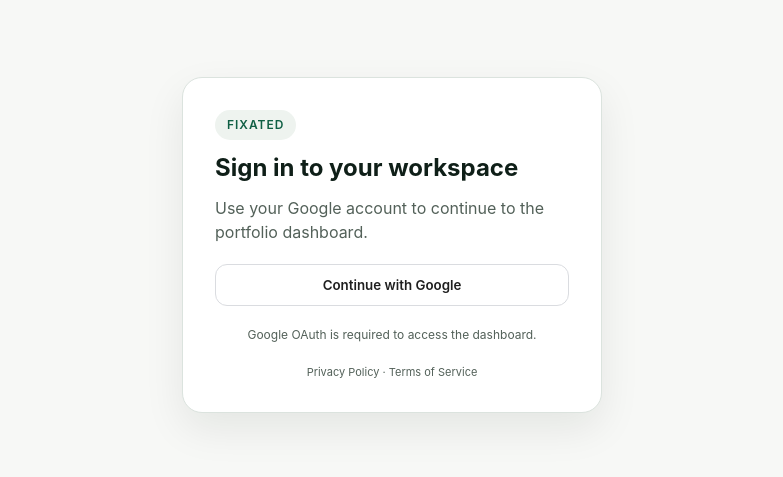
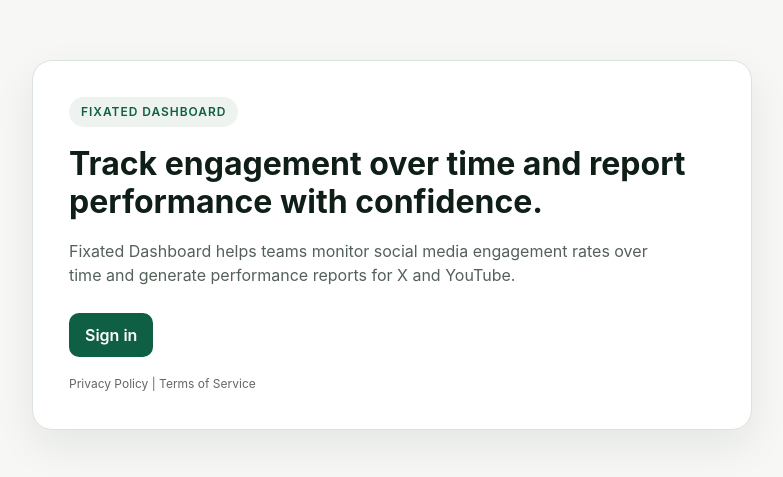
Before and after one commit to tranbrandon1233/Fixated, a React (Vite) app: page / in a window 1280 px wide. Before the commit this address led to /login. Shown: the part 155-632 px from the top of the page, without its empty margins (248-1031 px from the left). Built offline with nearby package versions, Linux system fonts and the light colour scheme; no server answers.

Commit message:
add homepage

```diff
--- a/index.html
+++ b/index.html
@@ -4,7 +4,7 @@
     <meta charset="UTF-8"  name="google-site-verification" content="fs_mGsxNUS3Hgcpsx9plXfkCXD0r-gBmZiglVEKvQuA" />
     <link rel="icon" type="image/svg+xml" href="/favicon.svg" />
     <meta name="viewport" content="width=device-width, initial-scale=1.0" />
-    <title>Fixated</title>
+    <title>Fixated Dashboard</title>
   </head>
   <body>
     <div id="root"></div>
--- a/src/App.tsx
+++ b/src/App.tsx
@@ -4,6 +4,7 @@ import { AppLayout } from './components/layout/AppLayout'
 import { Campaigns } from './pages/Campaigns'
 import { Channel } from './pages/Channel'
 import { ExportPreview } from './pages/ExportPreview'
+import { Home } from './pages/Home'
 import { Login } from './pages/Login'
 import { Portfolio } from './pages/Portfolio'
 import { Organizations } from './pages/Organizations'
@@ -187,6 +188,10 @@ const App = () => {
   return (
     <Routes>
       <Route
+        path="/"
+        element={isAuthed ? <Navigate to={defaultAuthedPath} replace /> : <Home />}
+      />
+      <Route
         path="/login"
         element={
           isAuthed ? <Navigate to={defaultAuthedPath} replace /> : <Login onLogin={handleLogin} />
@@ -212,7 +217,6 @@ const App = () => {
           )
         }
       >
-        <Route index element={<Navigate to="/portfolio" replace />} />
         <Route path="/portfolio" element={<Portfolio />} />
         <Route path="/channels" element={<Channel />} />
         <Route path="/campaigns" element={<Campaigns role={role} />} />
@@ -241,7 +245,7 @@ const App = () => {
         path="/exports/preview"
         element={isAuthed ? <ExportPreview /> : <Navigate to="/login" replace />}
       />
-      <Route path="*" element={<Navigate to={isAuthed ? defaultAuthedPath : '/login'} replace />} />
+      <Route path="*" element={<Navigate to={isAuthed ? defaultAuthedPath : '/'} replace />} />
     </Routes>
   )
 }
--- a/src/components/layout/Sidebar.tsx
+++ b/src/components/layout/Sidebar.tsx
@@ -27,7 +27,7 @@ export const Sidebar = ({ role }: SidebarProps) => {
   return (
     <aside className="sidebar">
       <div className="brand">
-        <div className="brand-title">ONO / LNO</div>
+        <div className="brand-title">Fixated Dashboard</div>
         <div className="brand-sub">Performance Dashboard</div>
       </div>
       <nav className="nav-group">
--- a/src/index.css
+++ b/src/index.css
@@ -540,6 +540,68 @@ a:focus-visible {
   background: linear-gradient(180deg, rgba(15, 95, 68, 0.08), rgba(15, 95, 68, 0));
 }
 
+.home-shell {
+  min-height: 100vh;
+  display: flex;
+  align-items: center;
+  justify-content: center;
+  padding: 32px;
+}
+
+.home-card {
+  width: min(720px, 100%);
+  background: var(--surface);
+  border: 1px solid var(--border);
+  border-radius: 20px;
+  padding: 36px;
+  box-shadow: var(--shadow);
+  display: flex;
+  flex-direction: column;
+  gap: 18px;
+  text-align: left;
+}
+
+.home-badge {
+  display: inline-flex;
+  align-items: center;
+  justify-content: center;
+  width: fit-content;
+  padding: 6px 12px;
+  border-radius: 999px;
+  background: var(--surface-alt);
+  color: var(--primary);
+  font-size: 12px;
+  font-weight: 600;
+  text-transform: uppercase;
+  letter-spacing: 0.08em;
+}
+
+.home-card h1 {
+  margin: 0;
+  font-size: 32px;
+  line-height: 1.2;
+}
+
+.home-card p {
+  margin: 0;
+  color: var(--muted);
+  font-size: 16px;
+  max-width: 58ch;
+}
+
+.home-actions {
+  display: flex;
+  align-items: center;
+  gap: 12px;
+  margin-top: 8px;
+}
+
+.home-actions .primary-button {
+  display: inline-flex;
+  align-items: center;
+  justify-content: center;
+}
+
 .login-shell {
   min-height: 100vh;
   display: flex;
@@ -671,6 +733,14 @@ html[data-theme="dark"] .google-button {
 }
 
 @media (max-width: 800px) {
+  .home-card {
+    padding: 28px;
+  }
+
+  .home-card h1 {
+    font-size: 26px;
+  }
+
   .grid-4 {
     grid-template-columns: repeat(2, minmax(0, 1fr));
   }
--- /dev/null
+++ b/src/pages/Home.tsx
@@ -0,0 +1,28 @@
+import { Link } from 'react-router-dom'
+
+export const Home = () => (
+  <div className="home-shell">
+    <main className="home-card">
+      <span className="home-badge">Fixated Dashboard</span>
+      <h1>Track engagement over time and report performance with confidence.</h1>
+      <p>
+        Fixated Dashboard helps teams monitor social media engagement rates over time and generate
+        performance reports for X and YouTube.
+      </p>
+      <div className="home-actions">
+        <Link className="primary-button" to="/login">
+          Sign in
+        </Link>
+      </div>
+      <p style={{fontSize: '12px', color: '#666' }}>
+          <a href="https://fixated.com/policy/privacy" target="_blank" rel="noreferrer">
+            Privacy Policy
+          </a>
+          <span aria-hidden="true"> | </span>
+          <a href="https://fixated.com/policy/terms" target="_blank" rel="noreferrer">
+            Terms of Service
+          </a>
+        </p>
+    </main>
+  </div>
+)
--- a/src/pages/Login.tsx
+++ b/src/pages/Login.tsx
@@ -32,7 +32,7 @@ export const Login = ({ onLogin }: LoginProps) => {
     <div className="login-shell">
       <div className="login-card">
         <div className="login-brand">
-          <span className="login-badge">Fixated</span>
+          <span className="login-badge">Fixated Dashboard</span>
           <h1>Sign in to your workspace</h1>
           <p>Use your Google account to continue to the portfolio dashboard.</p>
         </div>
@@ -45,7 +45,7 @@ export const Login = ({ onLogin }: LoginProps) => {
           <a href="https://fixated.com/policy/privacy" target="_blank" rel="noreferrer">
             Privacy Policy
           </a>
-          <span aria-hidden="true"> · </span>
+          <span aria-hidden="true"> | </span>
           <a href="https://fixated.com/policy/terms" target="_blank" rel="noreferrer">
             Terms of Service
           </a>
```
